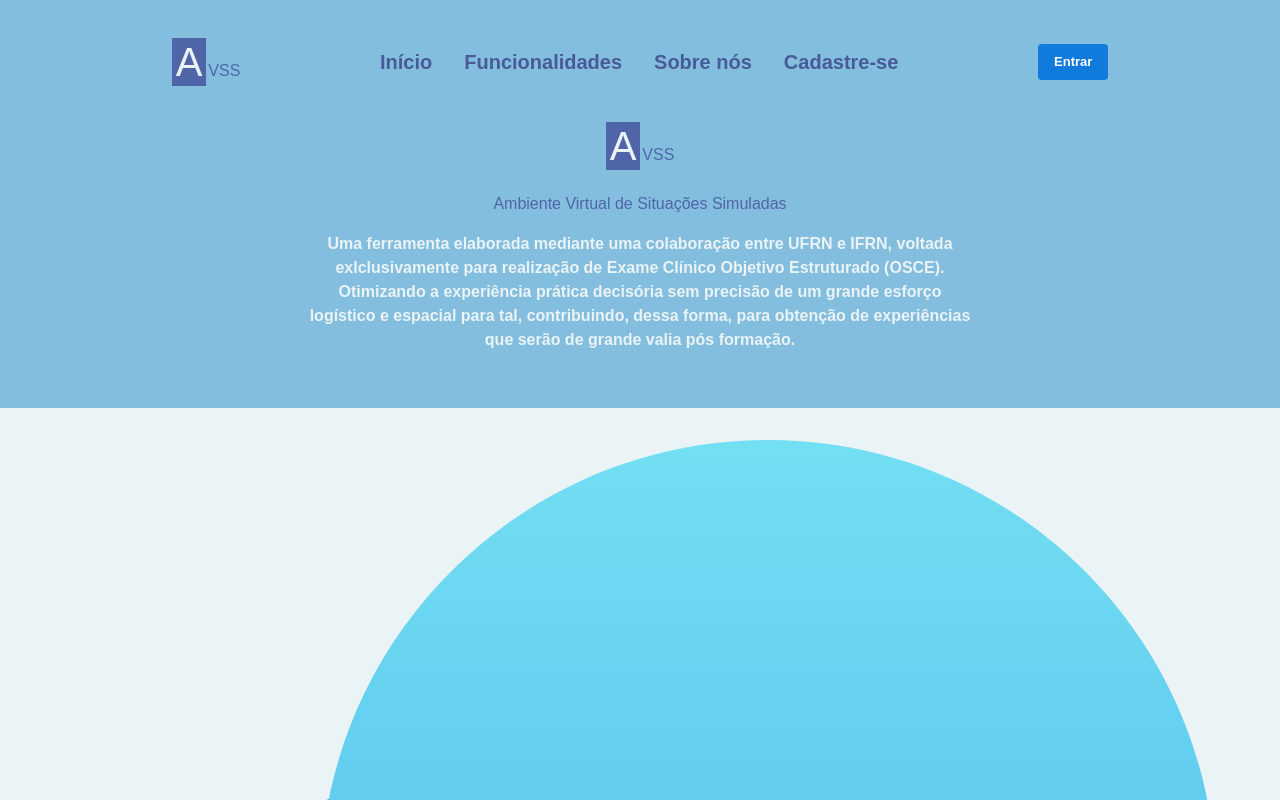
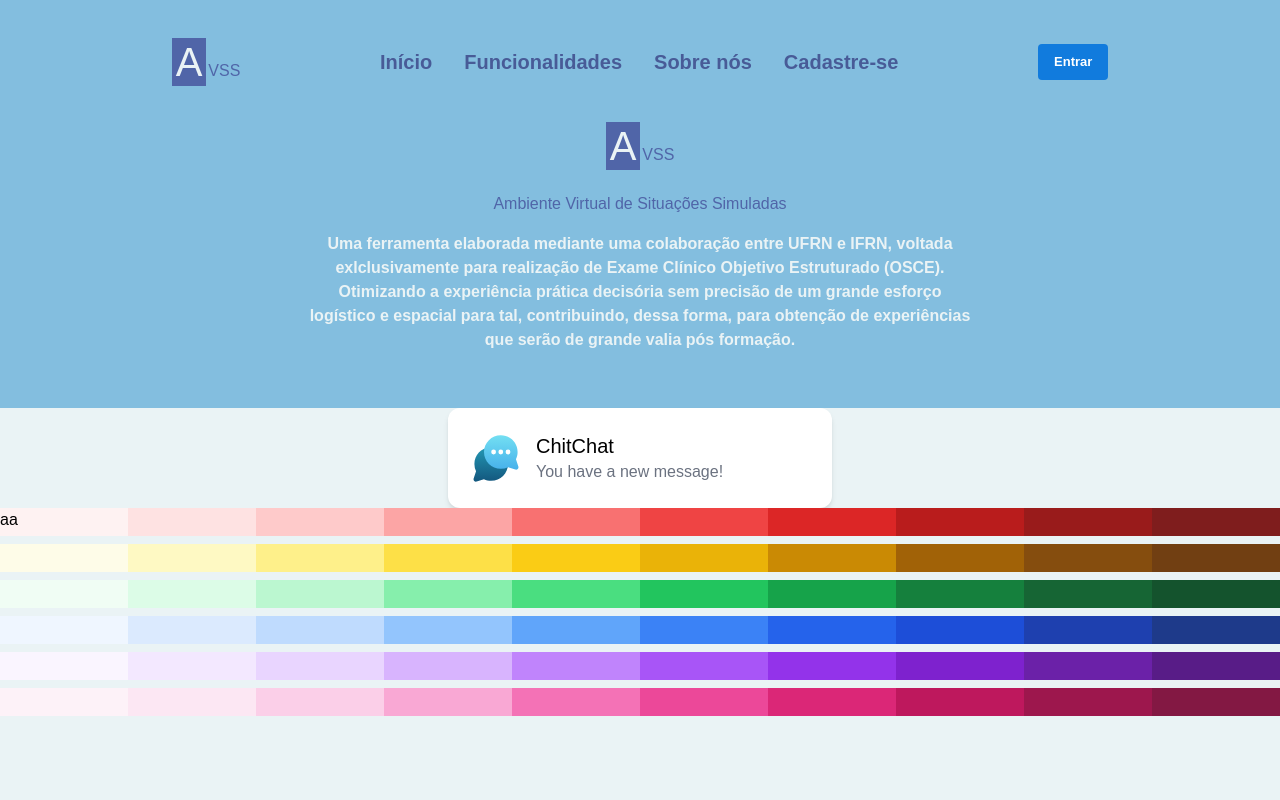
Before and after one commit to hadley-siqueira/avss-frontend, a Vue app: page / in a window 1280 px wide. Shown: the top 800 px of the page. Built offline with nearby package versions, Linux system fonts and the light colour scheme.

Commit message:
chore: add tailwind content config

```diff
--- a/tailwind.config.js
+++ b/tailwind.config.js
@@ -1,6 +1,9 @@
 /** @type {import('tailwindcss').Config} */
 export default {
-  content: [],
+  content: [
+    "./index.html",
+    "./src/**/*.{vue,js,ts,jsx,tsx}",
+  ],
   theme: {
     extend: {},
   },
```
